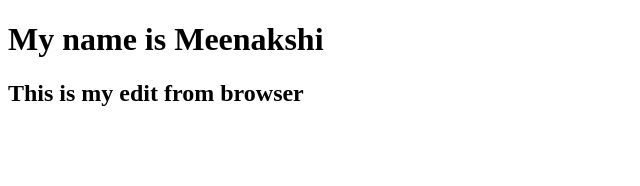
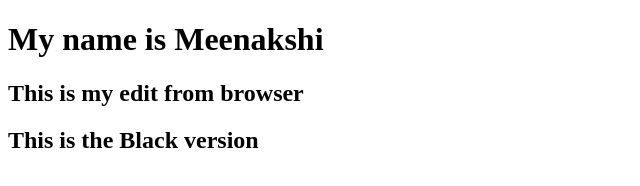
Before and after one commit to MeenakshiShankar/helloGithubinMec, a plain HTML site: page index.html in a window 1280 px wide. Shown: the whole page, without its empty margins (0-640 px from the left). Drawn offline with Linux system fonts and the light colour scheme.

Commit message:
New branch

```diff
--- a/index.html
+++ b/index.html
@@ -9,6 +9,7 @@
      <body>
          <h1> My name is Meenakshi </h1>
       <h2> This is my edit from browser </h2>
+      <h2>This is the Black version</h2>
      </body>
  </head>
 </html>
```
